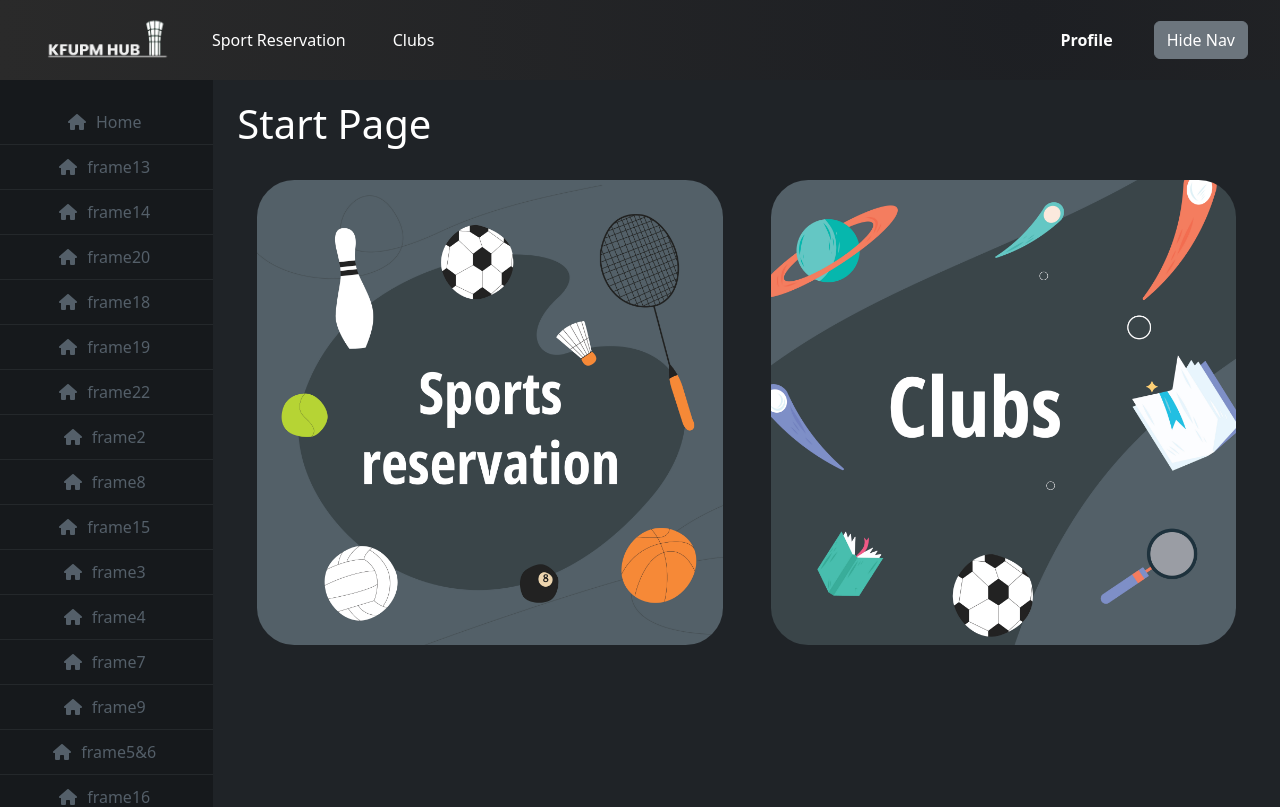
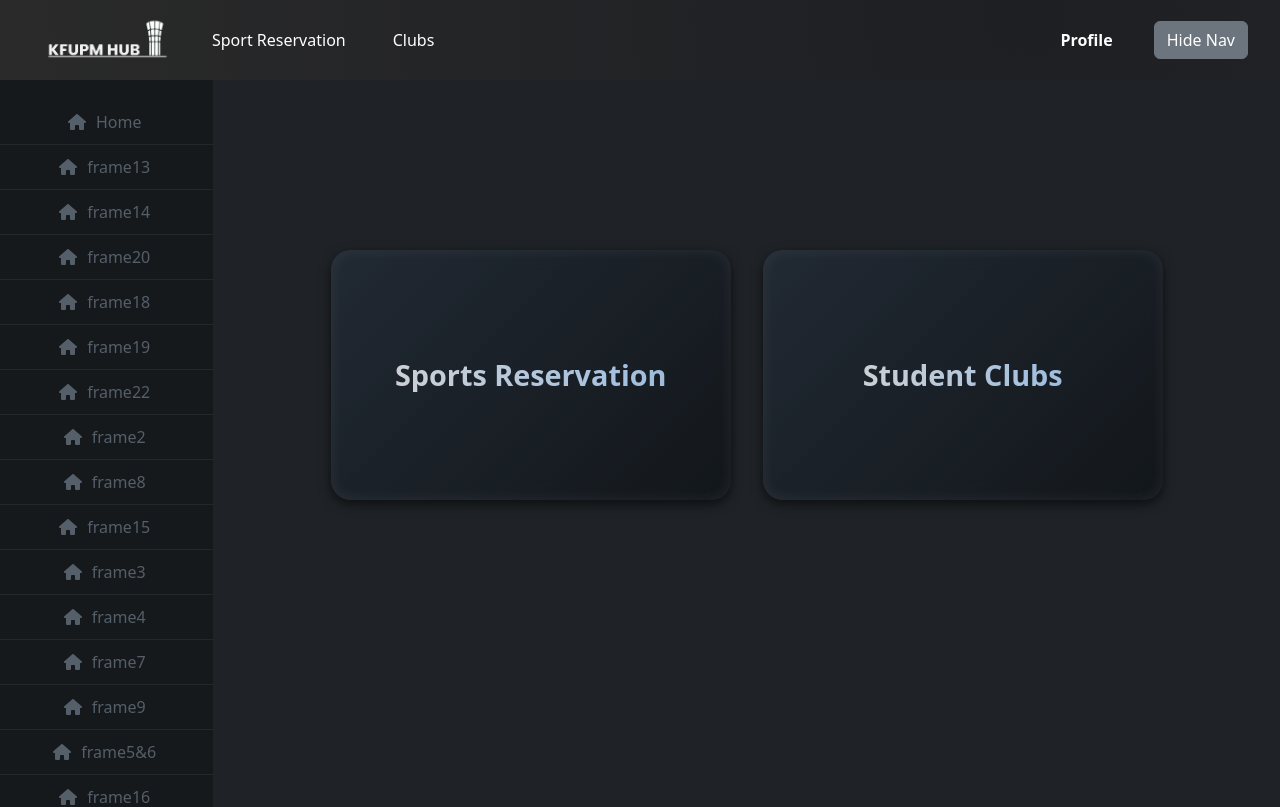
Before and after one commit to RN848/KFUPM-Hup, a React (Create React App) app: page /home in a window 1280 px wide. Shown: the top 807 px of the page. Built offline with nearby package versions, Linux system fonts and the light colour scheme.

Commit message:
Changed the home page

```diff
--- /dev/null
+++ b/src/pages/GlassyCard.js
@@ -0,0 +1,15 @@
+// GlassyCard.js
+import React from "react";
+import "../styles/components/GlassyCard.scss";
+
+const GlassyCard = ({ title }) => {
+  return (
+    <div className="glassy-card">
+      <div className="card-content">
+        <h2 className="card-title">{title}</h2>
+      </div>
+    </div>
+  );
+};
+
+export default GlassyCard;
--- a/src/pages/Home.js
+++ b/src/pages/Home.js
@@ -7,6 +7,7 @@ import { Image } from "react-bootstrap";
 import Form from "react-bootstrap/Form";
 import Button from "react-bootstrap/Button";
 import { useState } from "react";
+import "../styles/pages/_home.scss";
 
 import { NormInput } from "../components/Inputs";
 import { Textarea } from "../components/Inputs";
@@ -16,8 +17,10 @@ import { Link } from "../components/Inputs";
 
 import reserve from "../images/home/reserve.jpg";
 import clups from "../images/home/clups.jpg";
-import {useNavigate} from "react-router-dom";
-import {useLocation} from "react-router-dom";
+import { useNavigate } from "react-router-dom";
+import { useLocation } from "react-router-dom";
+
+import GlassyCard from "./GlassyCard";
 
 const Home = () => {
   const [inputs, setInputs] = useState({
@@ -32,41 +35,49 @@ const Home = () => {
 
   const navigate = useNavigate();
 
+  // return (
+  //   <Body>
+  //     <div className="body">
+  //       <h1>Start Page</h1>
+  //       <Row className={"g-2 wid-row"} md={2} sm={1} xs={1}>
+  //         <Col style={{ margin: "0" }}>
+  //           <div
+  //             className="wid-colum"
+  //             style={{
+  //               backgroundColor: "transparent",
+  //             }}
+  //           >
+  //             <a href="" onClick={() => navigate("/Sports-reservation")}>
+  //               <Image
+  //                 src={reserve}
+  //                 style={{ maxWidth: "100%", borderRadius: "8%" }}
+  //               />
+  //             </a>
+  //           </div>
+  //         </Col>
+  //         <Col style={{ margin: "0" }}>
+  //           <div
+  //             className="wid-colum"
+  //             style={{ backgroundColor: "transparent" }}
+  //           >
+  //             <a href="" onClick={() => navigate("/news-clubs")}>
+  //               <Image
+  //                 src={clups}
+  //                 style={{ maxWidth: "100%", borderRadius: "8%" }}
+  //               />
+  //             </a>
+  //           </div>
+  //         </Col>
+  //       </Row>
+  //     </div>
+  //   </Body>
+  // );
   return (
     <Body>
-      <div className="body">
-        <h1>Start Page</h1>
-        <Row className={"g-2 wid-row"} md={2} sm={1} xs={1}>
-          <Col style={{ margin: "0" }}>
-            <div
-              className="wid-colum"
-              style={{
-                backgroundColor: "transparent",
-              }}
-            >
-              <a href="" onClick={() => navigate("/Sports-reservation")}>
-                <Image
-                  src={reserve}
-                  style={{ maxWidth: "100%", borderRadius: "8%" }}
-                />
-              </a>
-            </div>
-          </Col>
-          <Col style={{ margin: "0" }}>
-            <div
-              className="wid-colum"
-              style={{ backgroundColor: "transparent" }}
-            >
-              <a href="" onClick={() => navigate("/news-clubs")}>
-                <Image
-                  src={clups}
-                  style={{ maxWidth: "100%", borderRadius: "8%" }}
-                />
-              </a>
-            </div>
-          </Col>
-        </Row>
-      </div>
+      <div className="home-page">
+      <GlassyCard title="Sports Reservation" />
+      <GlassyCard title="Student Clubs" />
+    </div>
     </Body>
   );
 };
--- /dev/null
+++ b/src/styles/components/GlassyCard.scss
@@ -0,0 +1,54 @@
+.glassy-card {
+    width: 400px;
+    height: 250px;
+    background: linear-gradient(135deg, rgba(34, 43, 54, 0.85), rgba(18, 22, 26, 0.95)); // Darker gradient with cohesive tones
+    border-radius: 20px;
+    box-shadow: 0 4px 12px rgba(0, 0, 0, 0.6), inset 0 0 15px rgba(255, 255, 255, 0.07);
+    backdrop-filter: blur(10px);
+    display: flex;
+    align-items: center;
+    justify-content: center;
+    text-align: center;
+    padding: 1.5rem;
+    color: #cbd5e1; // Light gray for cohesive theme
+    transition: transform 0.3s ease, background 0.3s ease;
+    overflow: hidden;
+
+    &:hover {
+      background: linear-gradient(135deg, rgba(34, 43, 54, 0.9), rgba(18, 22, 26, 1));
+      transform: scale(1.05);
+      box-shadow: 0 6px 12px rgba(0, 0, 0, 0.6), 0 0 8px rgba(100, 149, 237, 0.2); // Subtle blue glow on hover
+    }
+
+    .card-content {
+      display: flex;
+      align-items: center;
+      justify-content: center;
+      height: 100%;
+
+      .card-title {
+        font-size: 1.8rem;
+        font-weight: bold;
+        margin: 0;
+
+        /* Refined gradient text styling */
+        background: linear-gradient(90deg, #d3d3d3, #a3c0e0, #7fa0b5); // Slightly more vibrant gradient
+        background-size: 200%;
+        background-clip: text;
+        -webkit-background-clip: text;
+        -webkit-text-fill-color: transparent;
+        color: transparent;
+        animation: gradientAnimation 5s ease infinite; // Slightly faster animation for text gradient
+      }
+    }
+
+    // Define the background animation for text gradient
+    @keyframes gradientAnimation {
+      0% {
+        background-position: 0%;
+      }
+      100% {
+        background-position: 100%;
+      }
+    }
+  }
--- a/src/styles/pages/_home.scss
+++ b/src/styles/pages/_home.scss
@@ -0,0 +1,8 @@
+// _home.scss
+.home-page {
+    display: flex;
+    gap: 2rem;
+    justify-content: center;
+    align-items: center;
+    padding-top: 150px; // Adjust this if needed to balance the negative margin
+  }
```
